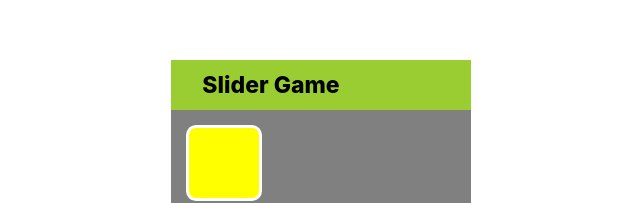
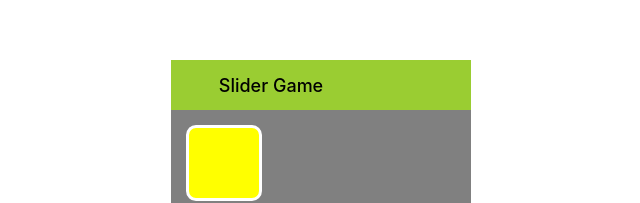
Before and after one commit to malindakpt/slider-game, a React (Create React App) app: page / in a window 1280 px wide. Shown: the part 140-343 px from the top of the page, without its empty margins (319-959 px from the left). Built offline with nearby package versions, Linux system fonts and the light colour scheme.

Commit message:
Code refactored and ArchitecturealDiag added

```diff
--- a/src/components/containerComponents/gameController/GameController.module.scss
+++ b/src/components/containerComponents/gameController/GameController.module.scss
@@ -24,10 +24,10 @@
   }
 
   .headerMsg {
-    font-size: 23px;
+    font-size: 18px;
     text-align: center;
     display: grid;
     place-content: center;
-    font-weight: 800;
+    font-weight: 500;
   }
 }
--- a/src/components/containerComponents/gameStation/GameStation.tsx
+++ b/src/components/containerComponents/gameStation/GameStation.tsx
@@ -1,8 +1,8 @@
 import React, { Component } from "react";
-import { Grid } from "../../presentationComponents/grid/Grid";
 import classes from "./GameStation.module.scss";
 import { Slider } from "../../presentationComponents/slider/Slider";
 import { GameController } from "../gameController/GameController";
+import { Grid } from "../grid/Grid";
 
 export class GameStation extends Component {
   private timer: any;
@@ -79,7 +79,7 @@ export class GameStation extends Component {
           score={this.state.score}
         />
         <Grid position={this.state.playerPosition} />
-        <Slider left={this.state.sliderPosition} />
+        <Slider location={this.state.sliderPosition} />
       </div>
     );
   }
--- a/src/components/presentationComponents/slider/Slider.tsx
+++ b/src/components/presentationComponents/slider/Slider.tsx
@@ -2,16 +2,16 @@ import React from "react";
 import classes from "./Slider.module.scss";
 
 export interface SliderProps {
-  left: number;
+  location: number;
 }
-export const Slider: React.FC<SliderProps> = ({ left }) => {
-  const location = {
-    left: `${left}px`,
+export const Slider: React.FC<SliderProps> = ({ location }) => {
+  const loc = {
+    left: `${location}px`,
   };
 
   return (
     <div className={classes.container}>
-      <div className={classes.cursor} style={location}></div>
+      <div className={classes.cursor} style={loc}></div>
     </div>
   );
 };
```
Also changed, not shown: ArchitecturalDiagram.PNG (added), src/components/containerComponents/grid/Grid.module.scss (renamed from src/components/presentationComponents/grid/Grid.module.scss), src/components/containerComponents/grid/Grid.tsx (renamed from src/components/presentationComponents/grid/Grid.tsx), src/components/containerComponents/grid/movableBlock/MovableBlock.module.scss (renamed from src/components/presentationComponents/grid/movableBlock/MovableBlock.module.scss), src/components/containerComponents/grid/movableBlock/MovableBlock.tsx (renamed from src/components/presentationComponents/grid/movableBlock/MovableBlock.tsx).
